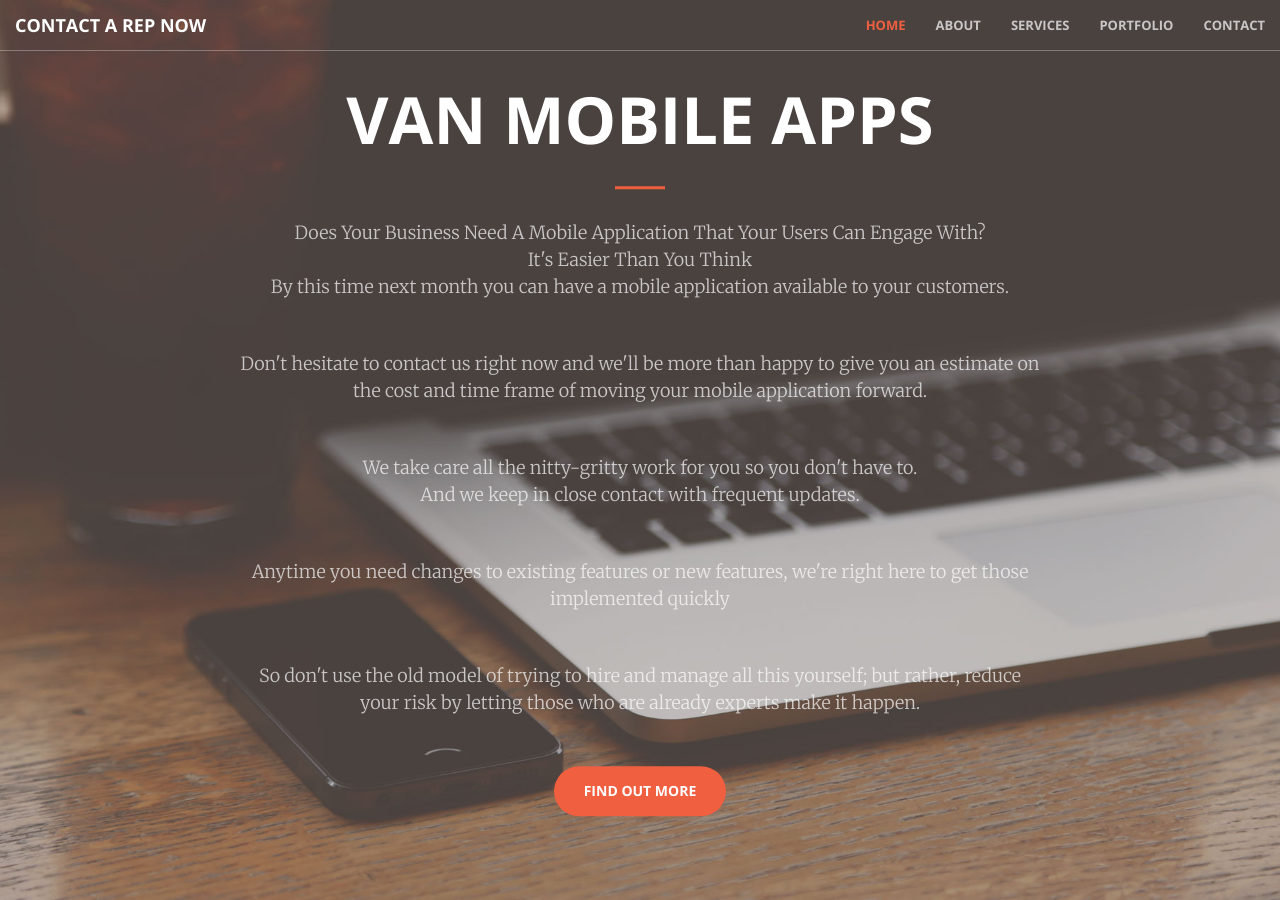
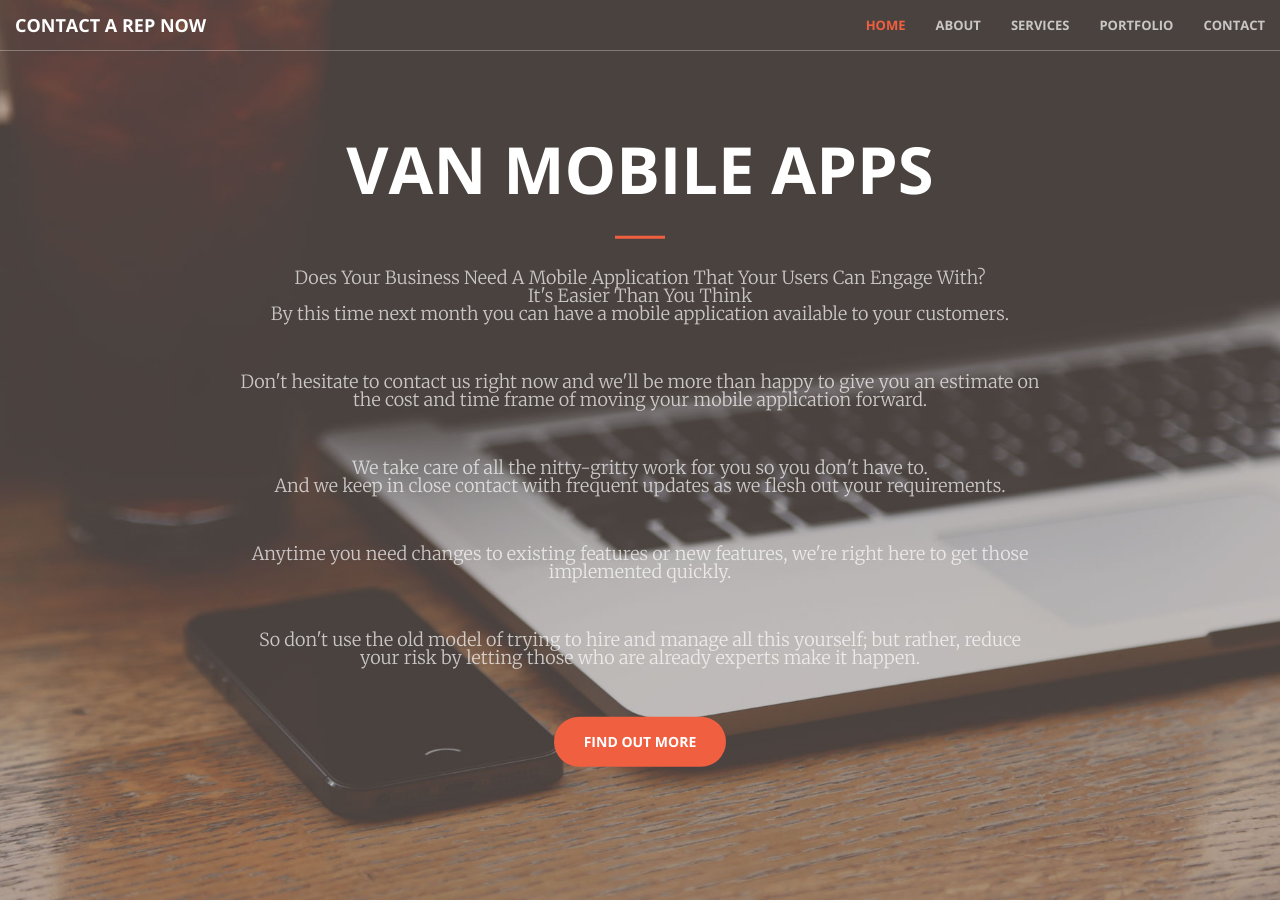
Before and after one commit to VanMobile/MobileApps, a Jekyll site: the page built from index.html, in a window 1280 px wide and 900 px high. Built offline with Jekyll 4.4.1, drawn with Linux system fonts in a browser that asks for light colours.

Commit message:
css paragraph

```diff
--- a/_includes/header.html
+++ b/_includes/header.html
@@ -9,7 +9,7 @@
 
 
 
-
+<div class="headerstory">
             <p>
                 Does Your Business Need A Mobile Application That Your Users Can Engage With?
                 <br />It's Easier Than You Think
@@ -20,11 +20,11 @@
                  and we'll be more than happy to give you an estimate on the cost and time frame of moving your mobile application forward.
             </p>
             <p>
-                We take care all the nitty-gritty work for you so you don't have to.
-                <br />And we keep in close contact with frequent updates.
+                We take care of all the nitty-gritty work for you so you don't have to.
+                <br />And we keep in close contact with frequent updates as we flesh out your requirements.
             </p>
             <p>
-                Anytime you need changes to existing features or new features, we're right here to get those implemented quickly
+                Anytime you need changes to existing features or new features, we're right here to get those implemented quickly.
             </p>
 
             <p>
@@ -34,7 +34,7 @@
 
             <a href="#about" class="btn btn-primary btn-xl page-scroll">Find Out More</a>
 
-
+</div>
 
 
 
--- a/_sass/_base.scss
+++ b/_sass/_base.scss
@@ -348,3 +348,13 @@ img::-moz-selection {
 body {
     -webkit-tap-highlight-color: $theme-dark;
 }
+
+
+
+
+
+.headerstory p {
+    font-size: 16px;
+    line-height: 1.0;
+    margin-bottom: 10px;
+}
```
